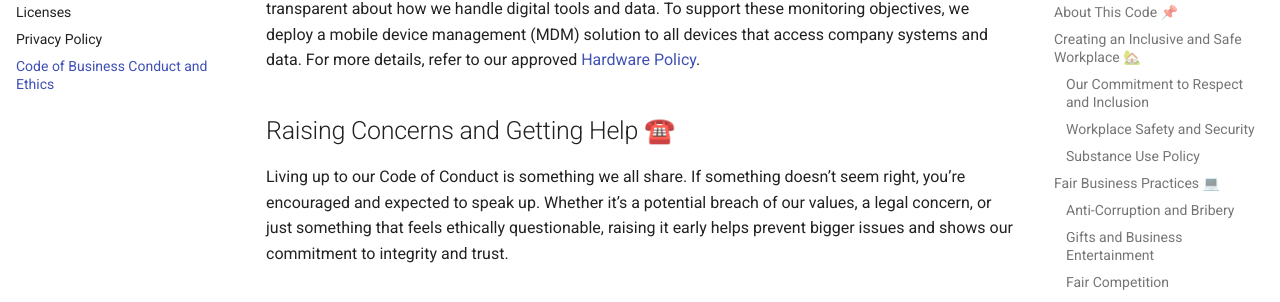
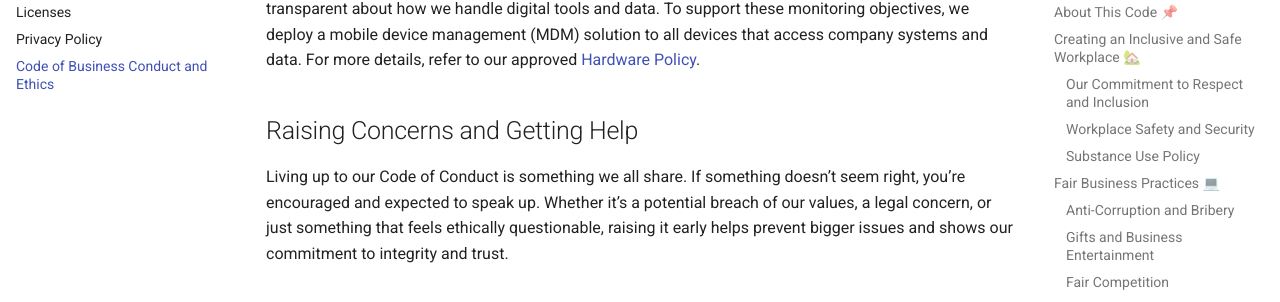
Before and after one commit to ultralytics/handbook, an MkDocs documentation site: the page built from docs/legal/code-of-business-conduct-and-ethics.md, in a window 1280 px wide and 900 px high, scrolled down 9161 px. Shown: the part 144-446 px from the top of the window. Built offline with MkDocs 1.6.1 and Material for MkDocs 9.7.7, drawn with Linux system fonts in a browser that asks for light colours; comment, search, counter and statistics services are not loaded.

```diff
--- a/docs/legal/code-of-business-conduct-and-ethics.md
+++ b/docs/legal/code-of-business-conduct-and-ethics.md
@@ -19,7 +19,7 @@ This Code establishes essential guidelines for ethical behavior and legal compli
 
 Violations of applicable laws, company policies, or this Code can result in serious individual consequences, including disciplinary actions and dismissal. These violations also create significant risks for Ultralytics as a whole, potentially exposing the company to legal liability, reputational damage, and threats to our operational continuity.
 
-We trust you to exercise sound judgment and maintain the highest ethical standards in all business decisions. When facing uncertainty or ethical dilemmas, we encourage you to seek guidance and raise concerns promptly. For assistance or to report concerns, contact legal@ultralytics.com. Additional information on how to report concerns can be found in the final section, [Raising Concerns and Getting Help](#raising-concerns-and-getting-help-).
+We trust you to exercise sound judgment and maintain the highest ethical standards in all business decisions. When facing uncertainty or ethical dilemmas, we encourage you to seek guidance and raise concerns promptly. For assistance or to report concerns, contact legal@ultralytics.com. Additional information on how to report concerns can be found in the final section, [Raising Concerns and Getting Help](#raising-concerns-and-getting-help).
 
 ## Creating an Inclusive and Safe Workplace 🏡
 
@@ -213,7 +213,7 @@ To keep our systems secure, ensure productivity, and protect sensitive informati
 
 Monitoring is done only when needed for legitimate business reasons such as security checks, compliance reviews, or to investigate potential misuse. We don’t monitor without cause, and we aim to be transparent about how we handle digital tools and data. To support these monitoring objectives, we deploy a mobile device management (MDM) solution to all devices that access company systems and data. For more details, refer to our approved [Hardware Policy](https://handbook.ultralytics.com/tools/hardware/).
 
-## Raising Concerns and Getting Help ☎️
+## Raising Concerns and Getting Help
 
 Living up to our Code of Conduct is something we all share. If something doesn’t seem right, you’re encouraged and expected to speak up. Whether it’s a potential breach of our values, a legal concern, or just something that feels ethically questionable, raising it early helps prevent bigger issues and shows our commitment to integrity and trust.
 
```
